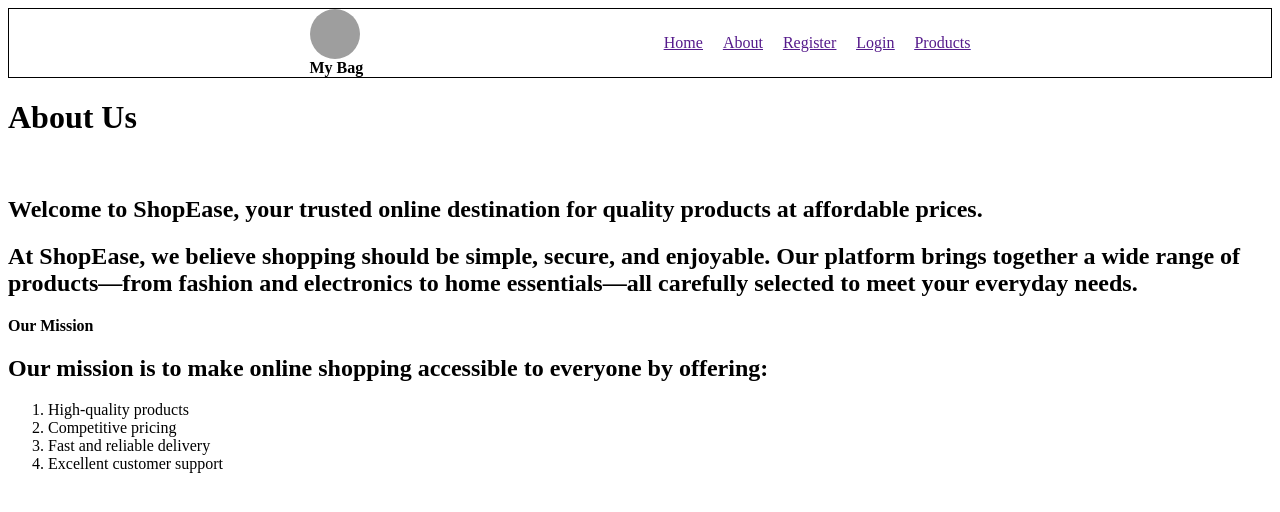
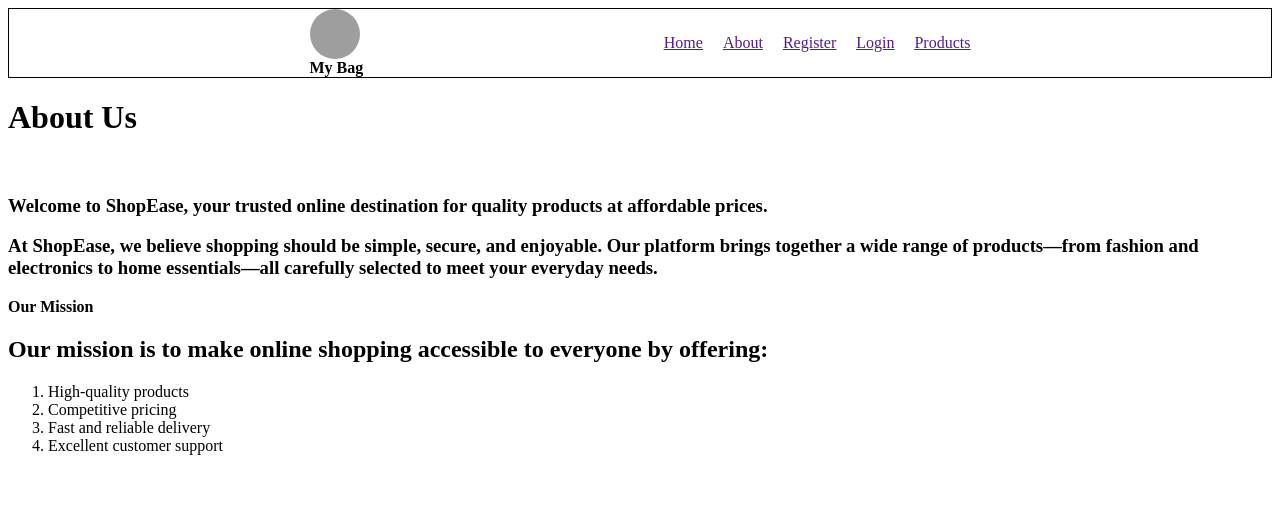
Before and after one commit to Sindhu-turihal94/Ecomm-fronted, a React (Vite) app: page /about in a window 1280 px wide. Shown: the top 512 px of the page. Built offline with nearby package versions, Linux system fonts and the light colour scheme; grey boxes are pictures that could not be loaded.

Commit message:
changed commit

```diff
--- a/src/pages/About.jsx
+++ b/src/pages/About.jsx
@@ -5,11 +5,11 @@
     <div>
       <h1>About Us</h1>
       <br />
-      <h2>
+      <h3>
         Welcome to ShopEase, your trusted online destination for quality products at affordable prices.
-      </h2>
-      <h2>At ShopEase, we believe shopping should be simple, secure, and enjoyable. Our platform brings together a wide range of products—from fashion and
-        electronics to home essentials—all carefully selected to meet your everyday needs.</h2>
+      </h3>
+      <h3>At ShopEase, we believe shopping should be simple, secure, and enjoyable. Our platform brings together a wide range of products—from fashion and
+        electronics to home essentials—all carefully selected to meet your everyday needs.</h3>
         <b>Our Mission</b>
         <h2>Our mission is to make online shopping accessible to everyone by offering:</h2>
         <ol>
```
